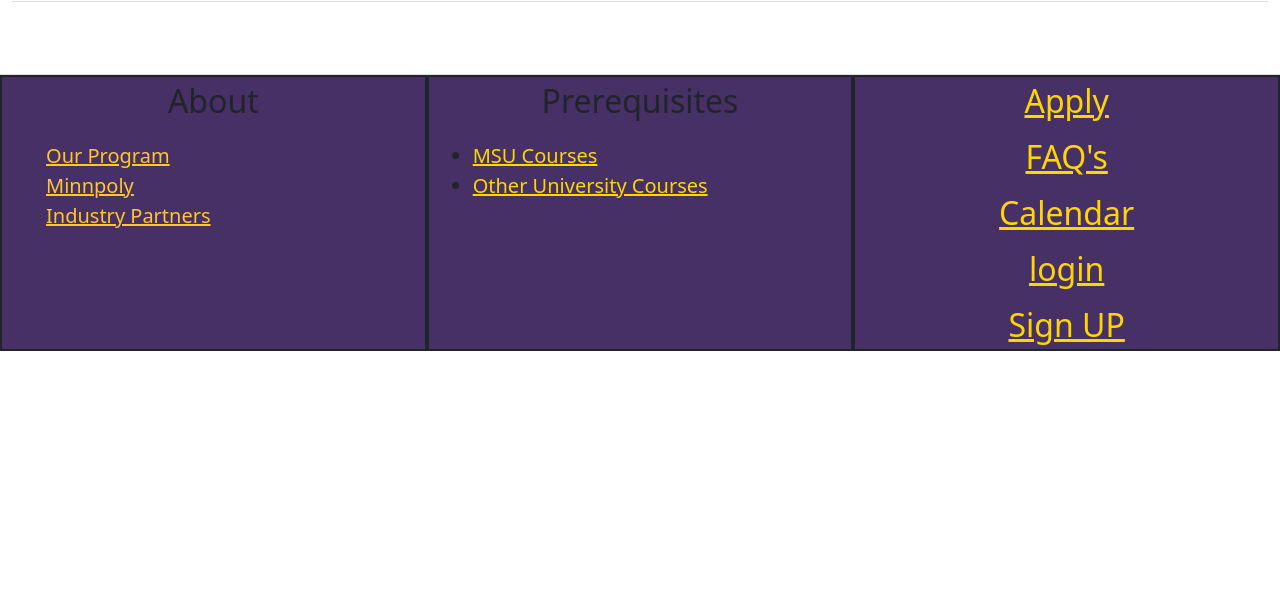
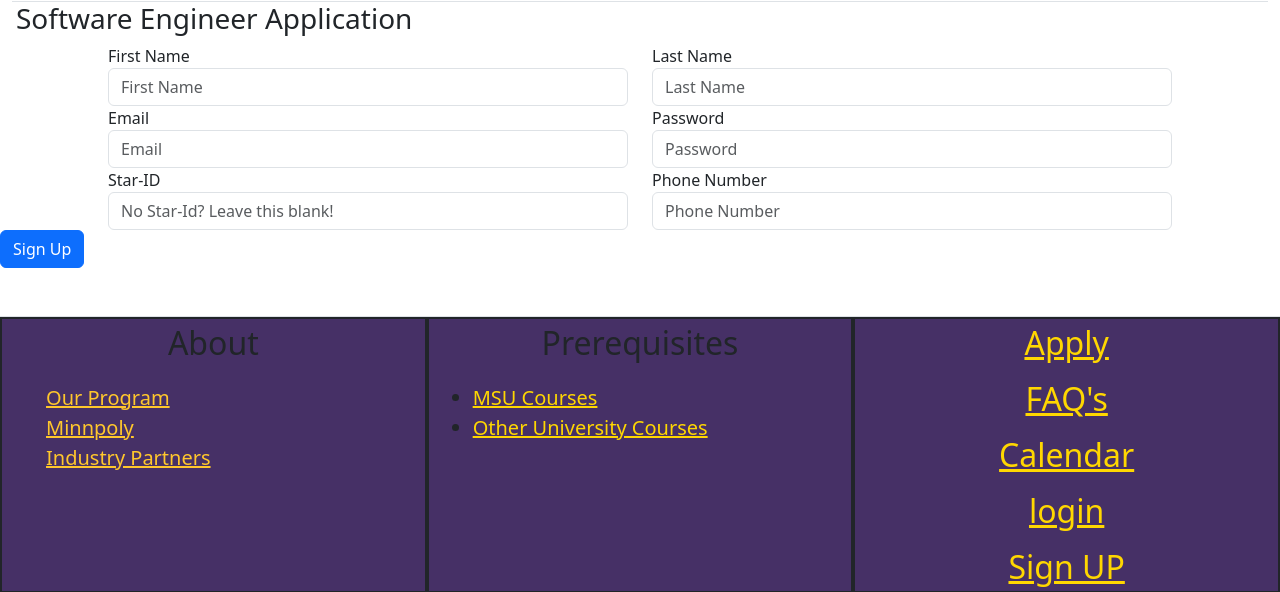
Before and after one commit to JonahG046/RWCodedeploy, a Flask app: page /Apply in a window 1280 px wide. Shown: the part 87-679 px from the top of the page. Run offline with Flask 3, Linux system fonts and the light colour scheme; some libraries are stand-ins or nearby versions.

Commit message:
Enabled dubug mode, started creating the application page

```diff
--- a/RWapp/app.py
+++ b/RWapp/app.py
@@ -156,6 +156,6 @@ def logout():
   return redirect(url_for('home'))
 
 if __name__ == '__main__':
-  app.run(host='0.0.0.0', port=5000)
+  app.run(debug=True)
   #To show the footer in the template
   foot = True
--- a/RWapp/templates/Application.html
+++ b/RWapp/templates/Application.html
@@ -4,8 +4,46 @@
 {%block title%}Application{%endblock%}
 {%block content%}
 <head>
+        <h3 class="ms-3">Software Engineer Application</h3>
 </head>
 <body>
-{%endblock%}
-</body>
-</html>
+      <div class="card-body">
+          <form action="/SignUp" method="POST">
+            <div class="row px-5 mx-5">
+              <div class="form-group col">
+                <label for="first">First Name</label>
+                <input type="text" class="form-control" id="first" name="first" placeholder="First Name" required>
+              </div>
+              <div class="form-group col">
+                <label for="last">Last Name</label>
+                <input type="text" class="form-control" id="last" name="last" placeholder="Last Name" required>
+              </div>
+            </div>
+            <div class="row px-5 mx-5">
+            <div class="form-group col">
+              <label for="email">Email</label>
+              <input type="email" class="form-control" id="email" name="email" placeholder="Email" required>
+            </div>
+            <div class="form-group col">
+              <label for="password">Password</label>
+              <input type="password" class="form-control" id="password" name="password" placeholder="Password" required>
+            </div>
+            </div>
+            <div class="row px-5 mx-5">
+              <div class="form-group col">
+                <label for="starid">Star-ID</label>
+                <input type="text" class="form-control" id="starid" name="starid" placeholder="No Star-Id? Leave this blank!">
+              </div>
+              <div class="form-group col">
+                <label for="phone">Phone Number</label>
+                <input type="int" class="form-control" id="phone" name="phone" placeholder="Phone Number">
+              </div>
+            </div>
+            <button type="submit" class="btn btn-primary">Sign Up</button>
+          </form>
+        </div>
+      </div>
+    </container>
+    {%endblock%}
+  </body>
+  </html>
--- a/RWapp/templates/mainTemplate.html
+++ b/RWapp/templates/mainTemplate.html
@@ -14,7 +14,7 @@
 <!--Header-->
 <div class="sticky-md-top">
   <div class="container-fluid" style="background-color:white;">
-    <header class="d-flex flex-wrap justify-content-center py-1 mb-4 border-bottom" stlye="padding: 0; margin: 0;" >
+    <header class="d-flex flex-wrap justify-content-center py-1  border-bottom" stlye="padding: 0; margin: 0;" >
       <a href="/" class="d-flex align-items-center mb-3 mb-md-0 me-md-auto link-body-emphasis text-decoration-none ">
         <div class="vstack gap-0">
           <img src="{{ url_for('static', filename='MinnPolyNewLogo.png') }}" class="image-fluid" style="width: 120px; height: 80px; display: block;" alt="Responsive image"></img>
```
